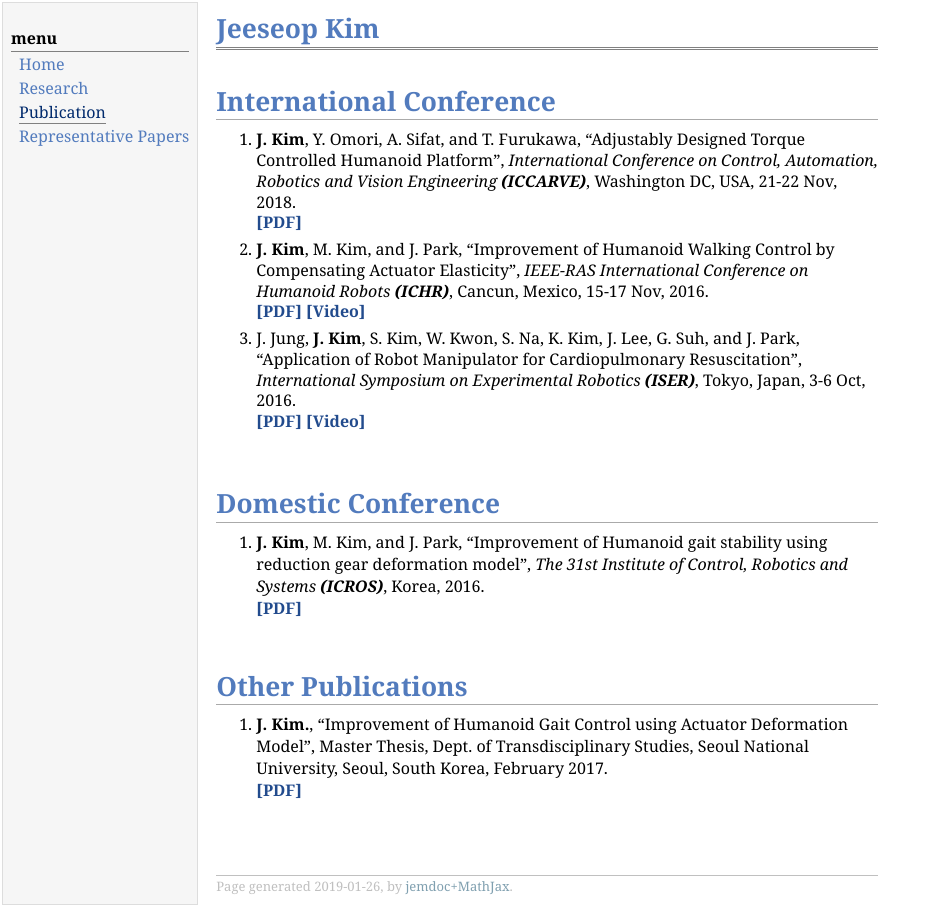
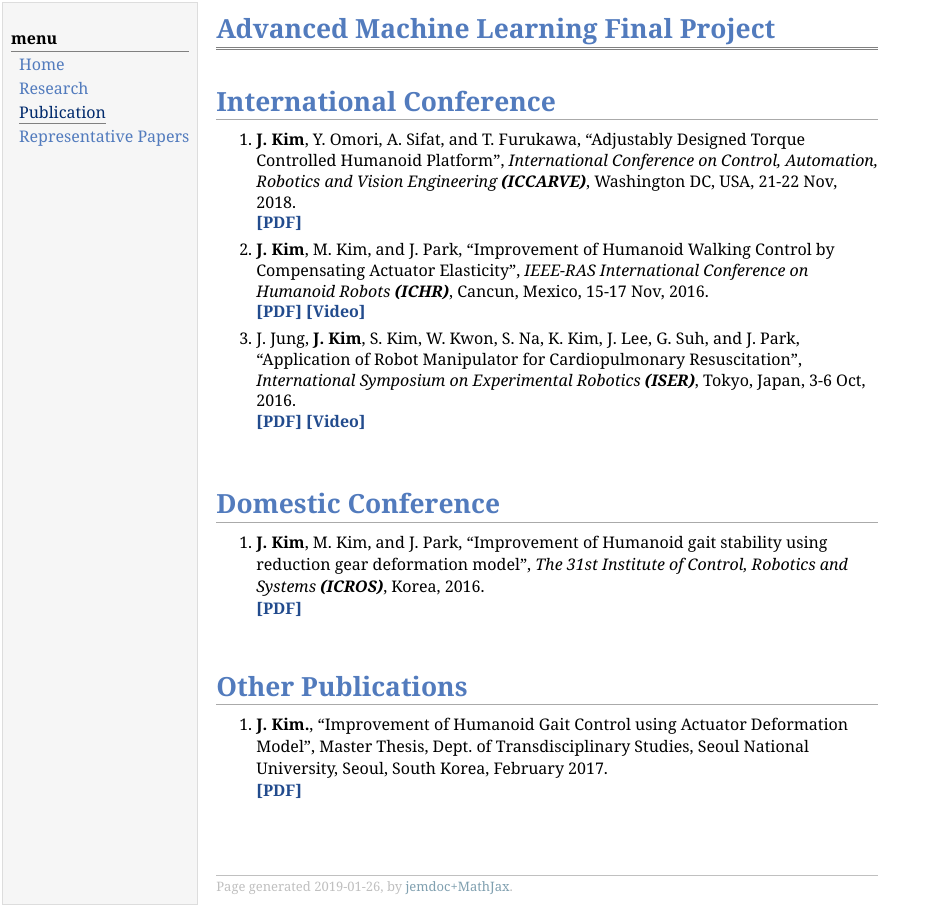
Before and after one commit to jeeseop/aml_finalproj, a plain HTML site: page pub.html in a window 1280 px wide. Shown: the whole page, without its empty margins (0-939 px from the left). Drawn offline with nearby package versions, Linux system fonts and the light colour scheme; some packages are replaced by stand-ins of ours.

Commit message:
change page titles

```diff
--- a/pub.html
+++ b/pub.html
@@ -44,7 +44,7 @@ function toggleBibtex(articleid) {
 </td>
 <td id="layout-content">
 <div id="toptitle">
-<h1>Jeeseop Kim </h1>
+<h1>Advanced Machine Learning Final Project</h1>
 </div>
 
 <h1>International Conference</h1>
```
Also changed, not shown: rep_pub.html (+1 -1 lines), research.html (+1 -1 lines).
